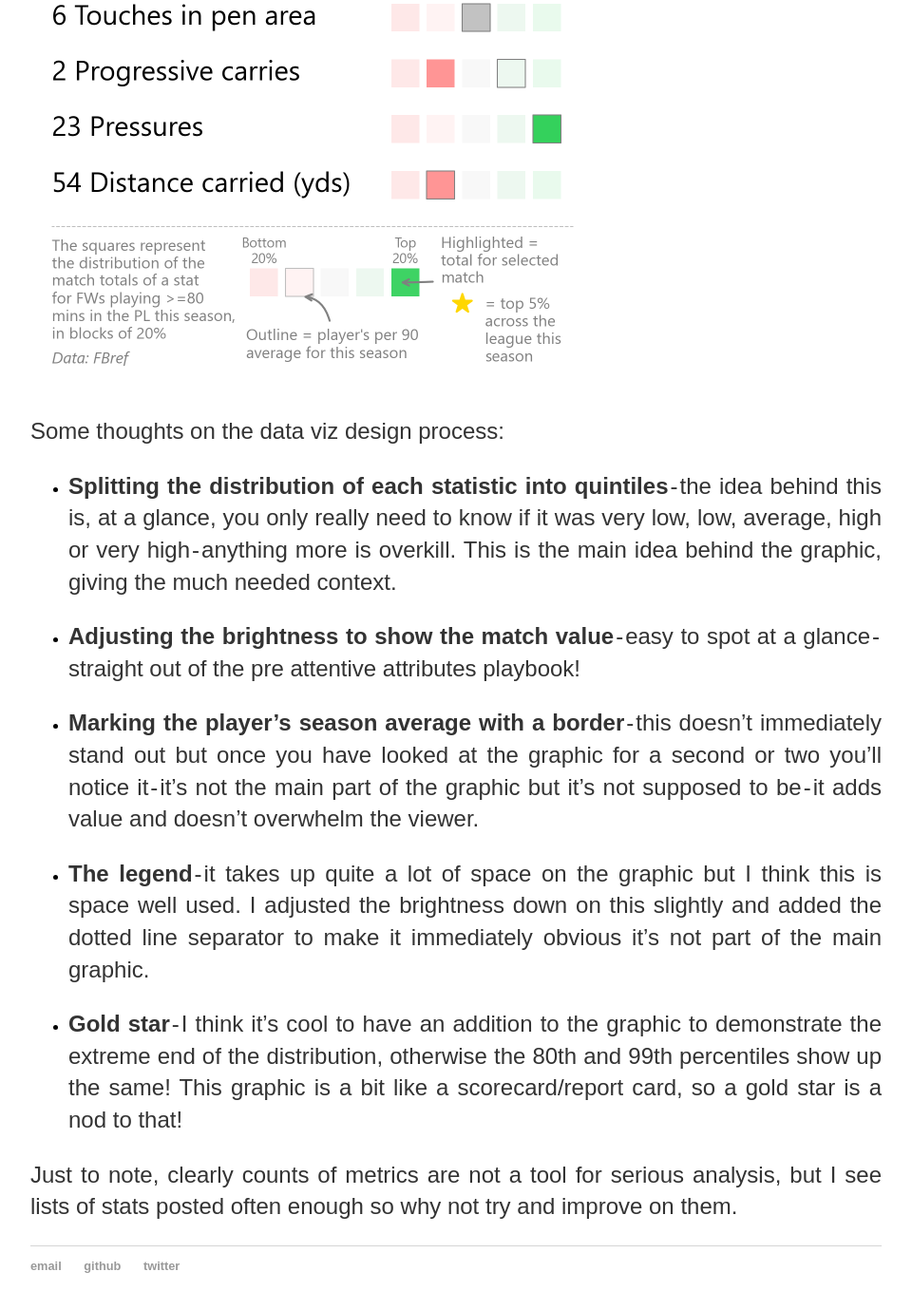
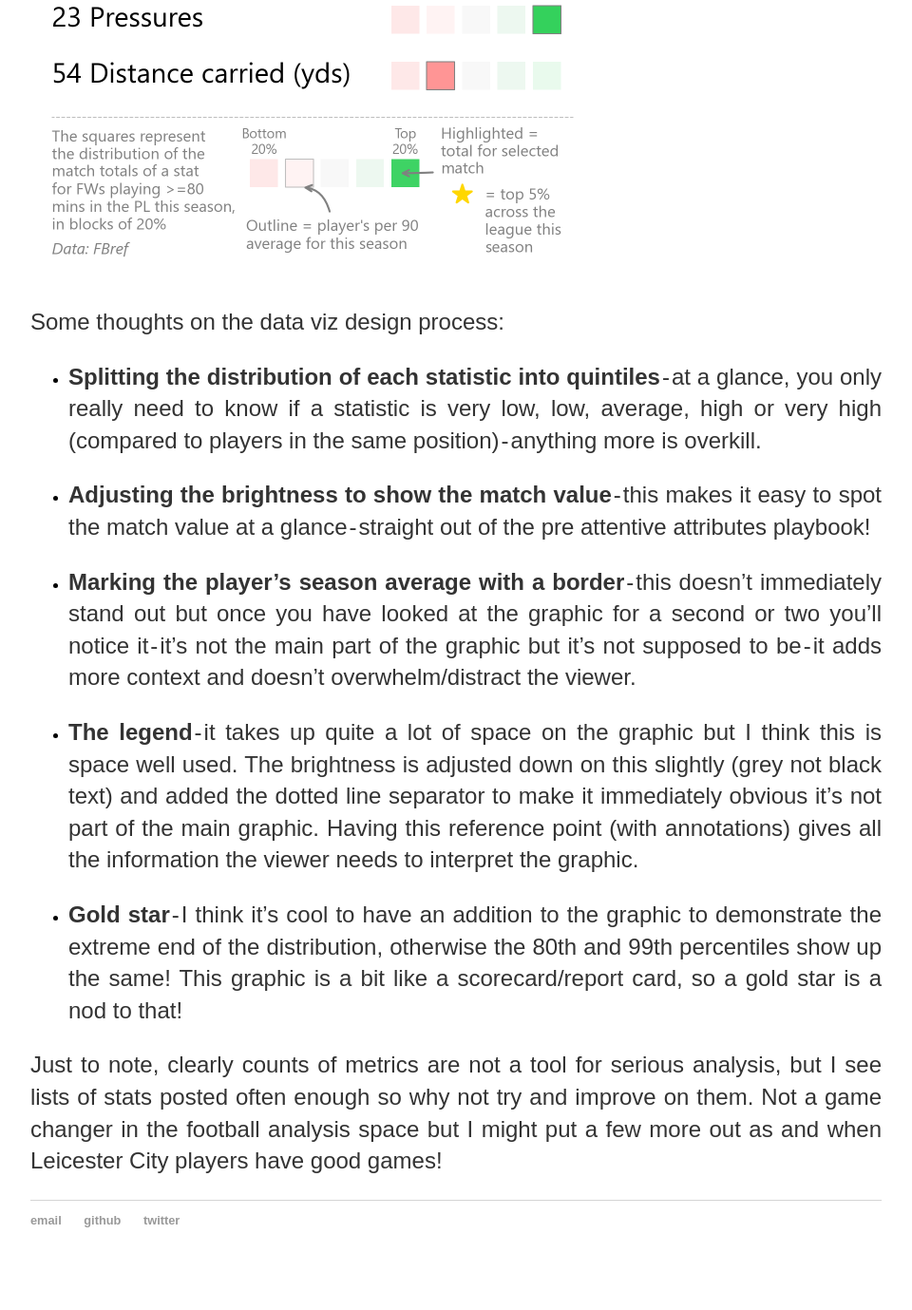
Before and after one commit to georgeball95/georgeball95.github.io, a Jekyll site: the page built from _posts/2022-01-26-match-summary-data-viz.md, in a window 1280 px wide and 1400 px high, scrolled down 1195 px. Shown: the top 1379 px of the window at 95% size, without its empty margins (160-1120 px from the left). Built offline with Jekyll 4.4.1, drawn with Linux system fonts in a browser that asks for light colours; after the commit the page ends 2547 px from its top, so only the background shows below that; some of the changed text lies outside the part shown.

Commit message:
update post

```diff
--- a/_posts/2022-01-26-match-summary-data-viz.md
+++ b/_posts/2022-01-26-match-summary-data-viz.md
@@ -4,26 +4,22 @@
 date: 2022-01-26
 ---
 
-A popular use of football statistics online is presenting a player's match totals for various metrics present in a list.
+A popular use of football statistics online is presenting a player's match totals for various metrics present in a list. E.g. Jamie Vardy vs Liverpool: 3 shots, 5 dribbles, 8 tackles etc
 
-E.g. Jamie Vardy vs Liverpool: 3 shots, 5 dribbles, 8 tackles etc
-
-When I see this sort of thing, I can't help thinking "so what?" Five dribbles sounds like a lot, but is it? What does that player normally do? How does that compare to his teammates and the rest of the league? In other words, more context is needed. The below piece of data viz is an effort to give context to these lists of statistics.
-
-The aim is to give a good amount of context without overloading the screen with numbers.
+When I see this sort of thing, I can't help thinking "so what?" Is five dribbles a lot? What does that player normally do? How does that compare to his teammates and the rest of the league? In other words, more context is needed. The below piece of data viz is an effort to give context to these lists of statistics.
 
 <img src="https://raw.githubusercontent.com/georgeball95/georgeball95.github.io/main/assets/match_summary_Patson%20Daka_2022-01-23.png" width="600" height="900" align="center">
 
 Some thoughts on the data viz design process:
 
-* <b>Splitting the distribution of each statistic into quintiles</b> - the idea behind this is, at a glance, you only really need to know if it was very low, low, average, high or very high - anything more is overkill. This is the main idea behind the graphic, giving the much needed context.
+* <b>Splitting the distribution of each statistic into quintiles</b> - at a glance, you only really need to know if a statistic is very low, low, average, high or very high (compared to players in the same position) - anything more is overkill.
 
-* <b>Adjusting the brightness to show the match value</b> - easy to spot at a glance - straight out of the pre attentive attributes playbook!
+* <b>Adjusting the brightness to show the match value</b> - this makes it easy to spot the match value at a glance - straight out of the pre attentive attributes playbook!
 
-* <b>Marking the player's season average with a border</b> - this doesn't immediately stand out but once you have looked at the graphic for a second or two you'll notice it - it's not the main part of the graphic but it's not supposed to be - it adds value and doesn't overwhelm the viewer.
+* <b>Marking the player's season average with a border</b> - this doesn't immediately stand out but once you have looked at the graphic for a second or two you'll notice it - it's not the main part of the graphic but it's not supposed to be - it adds more context and doesn't overwhelm/distract the viewer.
 
-* <b>The legend</b> - it takes up quite a lot of space on the graphic but I think this is space well used. I adjusted the brightness down on this slightly and added the dotted line separator to make it immediately obvious it's not part of the main graphic.
+* <b>The legend</b> - it takes up quite a lot of space on the graphic but I think this is space well used. The brightness is adjusted down on this slightly (grey not black text) and added the dotted line separator to make it immediately obvious it's not part of the main graphic. Having this reference point (with annotations) gives all the information the viewer needs to interpret the graphic.
 
 * <b>Gold star</b> - I think it's cool to have an addition to the graphic to demonstrate the extreme end of the distribution, otherwise the 80th and 99th percentiles show up the same! This graphic is a bit like a scorecard/report card, so a gold star is a nod to that!
 
-Just to note, clearly counts of metrics are not a tool for serious analysis, but I see lists of stats posted often enough so why not try and improve on them.
+Just to note, clearly counts of metrics are not a tool for serious analysis, but I see lists of stats posted often enough so why not try and improve on them. Not a game changer in the football analysis space but I might put a few more out as and when Leicester City players have good games!
```
